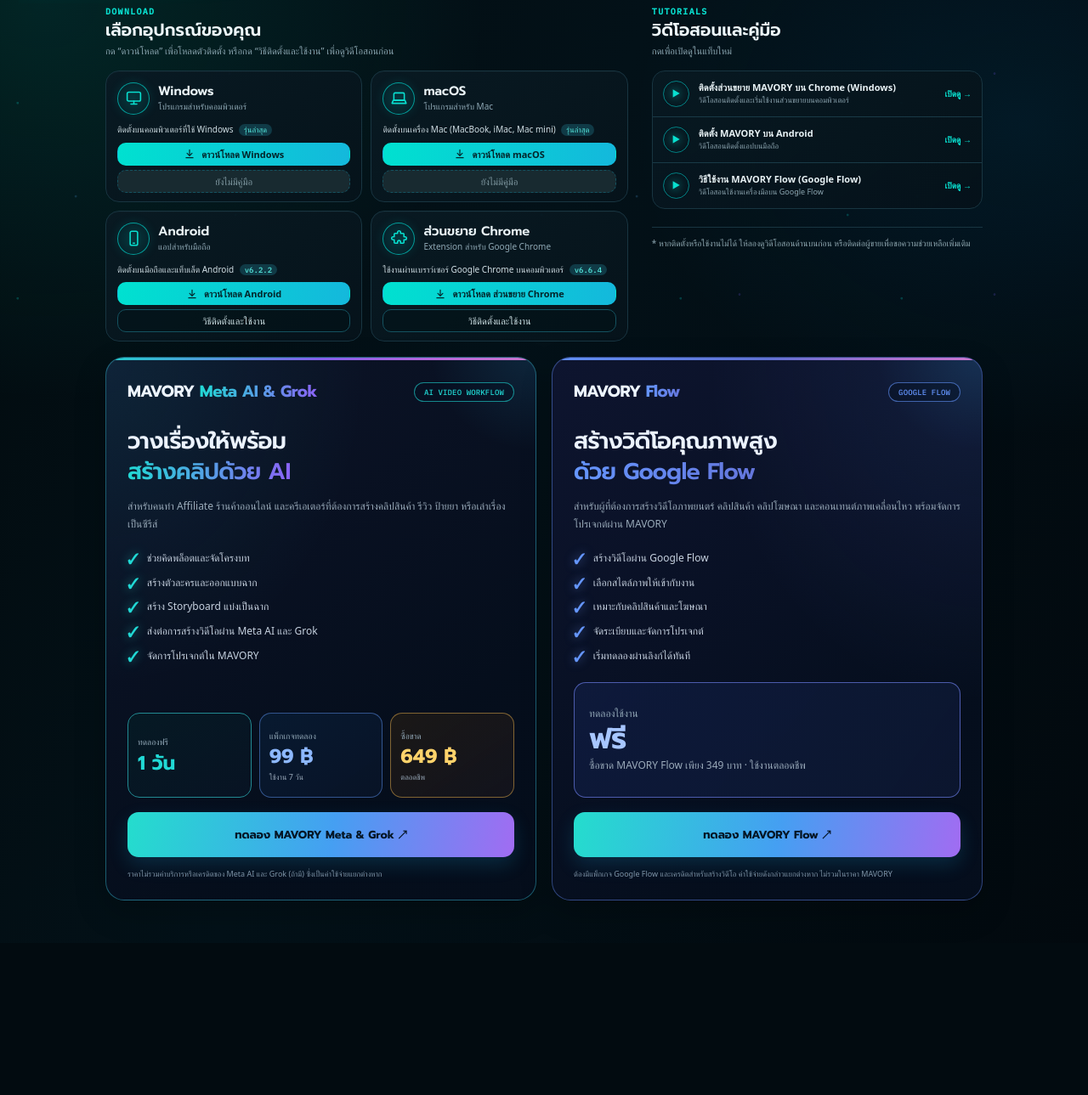
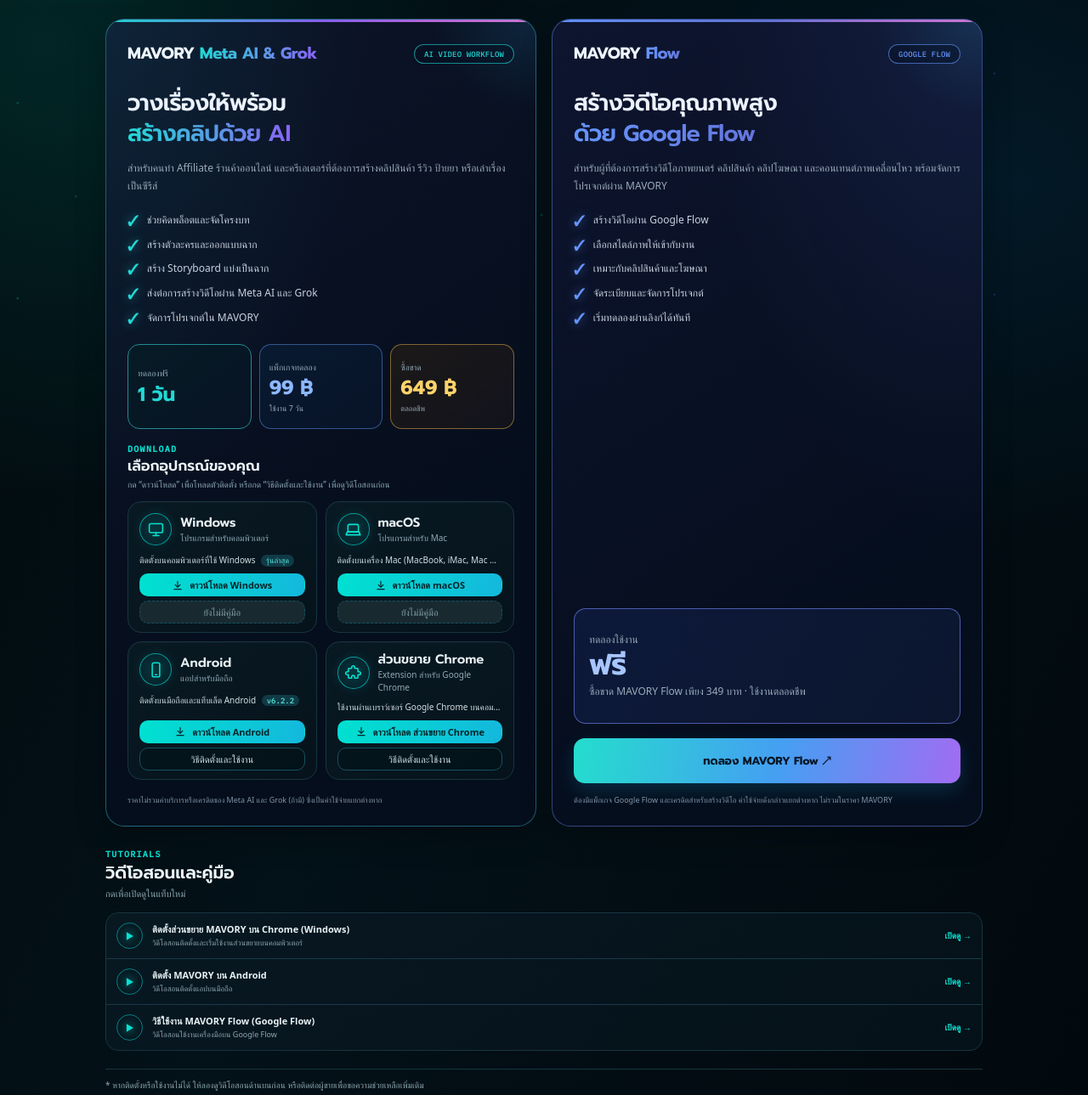
Before and after one commit to mavoryai-cell/mavory, a plain HTML site: page download/index.html in a window 1280 px wide. Shown: the part 371-1660 px from the top of the page at 85% size. Before the commit the page ends 1481 px from the top, so only its background shows below. Drawn offline with Linux system fonts and the light colour scheme; a web font is replaced by a local one.

Commit message:
Add files via upload

```diff
--- a/download/index.html
+++ b/download/index.html
@@ -115,6 +115,12 @@ a.man:hover{background:rgba(0,208,205,.055)}
 @media(max-width:760px){.product-showcase{grid-template-columns:1fr;gap:14px;margin:14px 0 22px}.product-card{min-height:0;padding:22px 20px 19px}.product-topline{margin-bottom:20px}.product-desc{min-height:0}}
 @media(max-width:420px){.product-card{padding:19px 15px 16px;border-radius:18px}.product-brand{font-size:16px}.product-pill{font-size:8px;padding:4px 8px}.product-prices{gap:6px}.product-price{padding:9px 7px;min-height:91px}.product-price label{font-size:9px}.product-price strong{font-size:17px}.product-price.single{padding:15px}.product-price.single strong{font-size:31px}}
 
+.lower{grid-template-columns:1fr;margin-top:6px}
+.dl-box{margin-top:auto;margin-bottom:4px}
+.dl-title{font:600 17px/1.25 var(--font-display);margin:0;color:#edf7fa}
+.dl-sub{font-size:10px;color:#8ca6b1;margin:4px 0 12px;line-height:1.5}
+.product-card .dl-box .card h2{font:600 15px/1.2 var(--font-display);margin:0;letter-spacing:0;color:#eaf4f7}
+.dl-box .card{background:linear-gradient(145deg,rgba(9,26,35,.94),rgba(6,19,27,.94))}
 </style>
 </head>
 <body>
@@ -142,23 +148,6 @@ a.man:hover{background:rgba(0,208,205,.055)}
     </section>
   </header>
 
-  <main class="lower">
-    <section aria-label="ตัวติดตั้ง">
-      <div class="eyebrow">DOWNLOAD</div>
-      <h2 class="section-title">เลือกอุปกรณ์ของคุณ</h2>
-      <p class="section-sub">กด “ดาวน์โหลด” เพื่อโหลดตัวติดตั้ง หรือกด “วิธีติดตั้งและใช้งาน” เพื่อดูวิดีโอสอนก่อน</p>
-      <div class="grid" id="grid"></div>
-    </section>
-    <section aria-labelledby="man-h">
-      <div class="manual-head">
-        <div class="eyebrow">TUTORIALS</div>
-        <h2 class="section-title" id="man-h">วิดีโอสอนและคู่มือ</h2>
-        <p class="section-sub">กดเพื่อเปิดดูในแท็บใหม่</p>
-      </div>
-      <ul class="manuals" id="manuals"></ul>
-      <p class="foot">หากติดตั้งหรือใช้งานไม่ได้ ให้ลองดูวิดีโอสอนด้านบนก่อน หรือติดต่อผู้ขายเพื่อขอความช่วยเหลือเพิ่มเติม</p>
-    </section>
-  </main>
   <section class="product-showcase" aria-label="เลือกโปรแกรม MAVORY">
     <article class="product-card meta">
       <div class="product-topline">
@@ -179,7 +168,12 @@ a.man:hover{background:rgba(0,208,205,.055)}
         <div class="product-price"><label>แพ็กเกจทดลอง</label><strong>99 ฿</strong><small>ใช้งาน 7 วัน</small></div>
         <div class="product-price"><label>ซื้อขาด</label><strong>649 ฿</strong><small>ตลอดชีพ</small></div>
       </div>
-      <a class="product-cta" href="https://drive.google.com/drive/folders/1tPrtAco7TOVqLhcMH-c8SWD7al5YQhFB?usp=drive_link" target="_blank" rel="noopener">ทดลอง MAVORY Meta &amp; Grok ↗</a>
+      <div class="dl-box" aria-label="เลือกอุปกรณ์ของคุณ">
+        <div class="eyebrow">DOWNLOAD</div>
+        <h3 class="dl-title">เลือกอุปกรณ์ของคุณ</h3>
+        <p class="dl-sub">กด “ดาวน์โหลด” เพื่อโหลดตัวติดตั้ง หรือกด “วิธีติดตั้งและใช้งาน” เพื่อดูวิดีโอสอนก่อน</p>
+        <div class="grid" id="grid"></div>
+      </div>
       <p class="product-note">ราคาไม่รวมค่าบริการหรือเครดิตของ Meta AI และ Grok (ถ้ามี) ซึ่งเป็นค่าใช้จ่ายแยกต่างหาก</p>
     </article>
 
@@ -206,6 +200,17 @@ a.man:hover{background:rgba(0,208,205,.055)}
       <p class="product-note">ต้องมีแพ็กเกจ Google Flow และเครดิตสำหรับสร้างวิดีโอ ค่าใช้จ่ายดังกล่าวแยกต่างหาก ไม่รวมในราคา MAVORY</p>
     </article>
   </section>
+  <main class="lower">
+    <section aria-labelledby="man-h">
+      <div class="manual-head">
+        <div class="eyebrow">TUTORIALS</div>
+        <h2 class="section-title" id="man-h">วิดีโอสอนและคู่มือ</h2>
+        <p class="section-sub">กดเพื่อเปิดดูในแท็บใหม่</p>
+      </div>
+      <ul class="manuals" id="manuals"></ul>
+      <p class="foot">หากติดตั้งหรือใช้งานไม่ได้ ให้ลองดูวิดีโอสอนด้านบนก่อน หรือติดต่อผู้ขายเพื่อขอความช่วยเหลือเพิ่มเติม</p>
+    </section>
+  </main>
 
 </div>
 <script src="../releases.js"></script>
```
